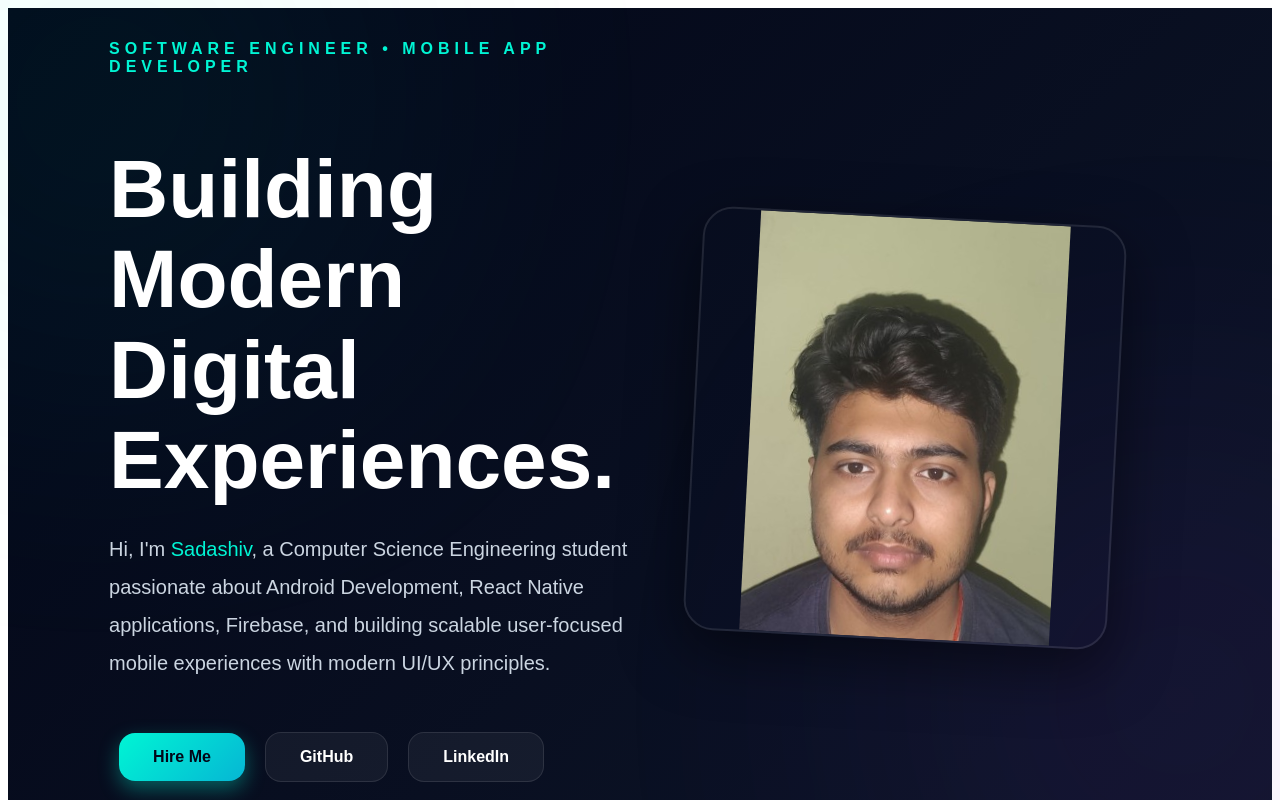
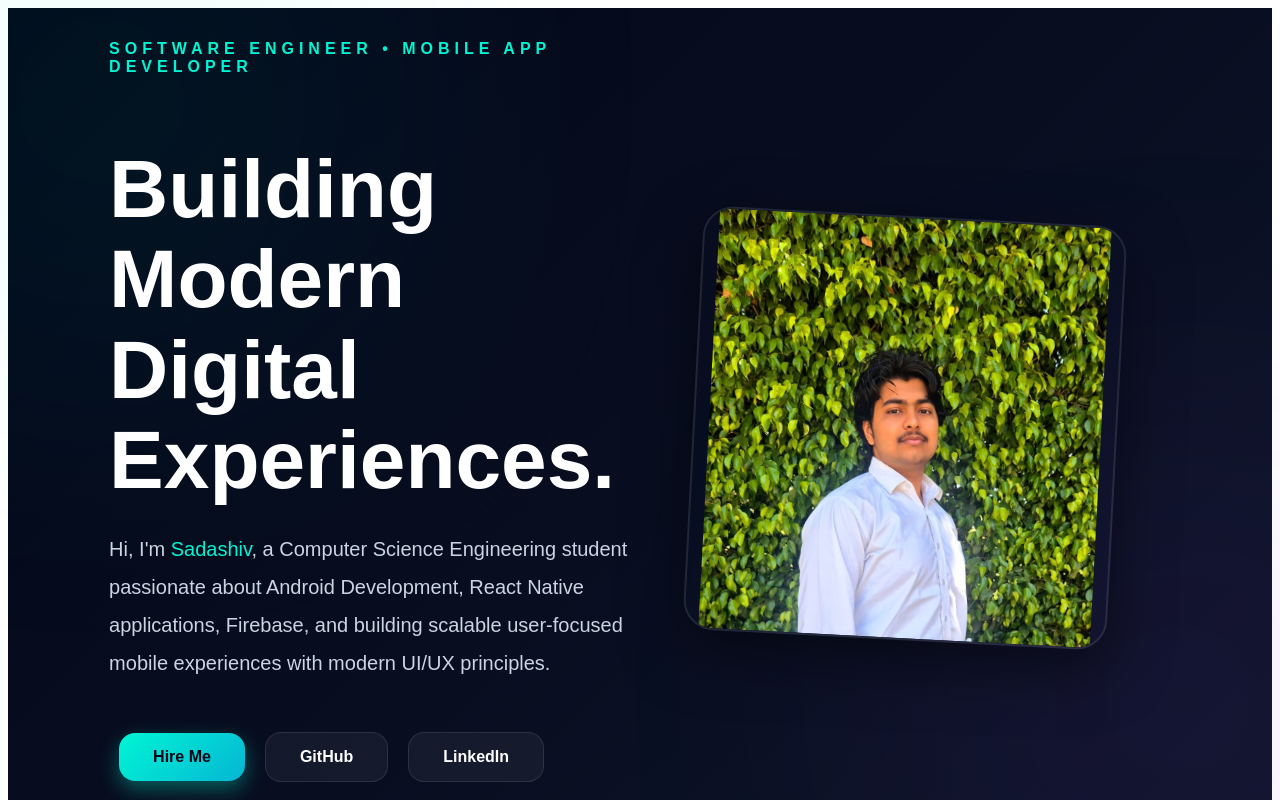
Before and after one commit to Sadashiv2002/SadashivPortfolio, a React app: page / in a window 1280 px wide. Shown: the top 800 px of the page. Built offline with nearby package versions, Linux system fonts and the light colour scheme; the HTML template or start-up script is replaced by a standard one.

Commit message:
Update App.jsx

```diff
--- a/src/App.jsx
+++ b/src/App.jsx
@@ -1,4 +1,4 @@
-import sadaimg from "./assets/sadaimg.jpg";
+import SadashivProfessional from "./assets/SadashivProfessional.jpeg";
 function App() {
   const styles = {
     section: {
@@ -222,7 +222,7 @@ function App() {
             }}
           >
             <img
-              src={sadaimg}
+              src={SadashivProfessional}
               alt="developer"
               style={{
                 width: "100%",
```
